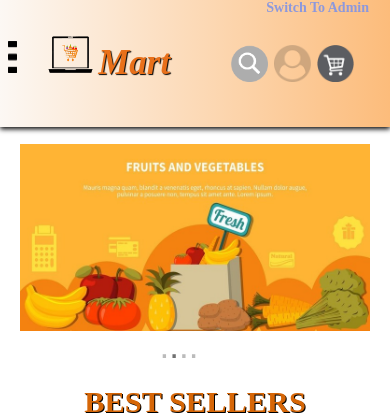
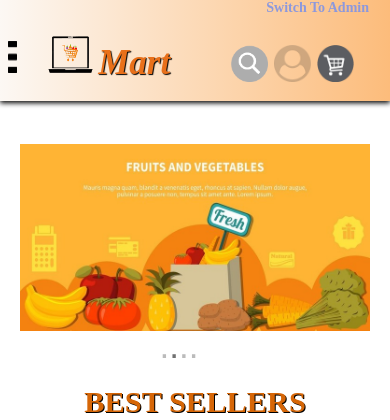
Before and after one commit to Yaminah22/mart.github.io, a PHP site: page / in a window 390 px wide. Shown: the top 420 px of the page. Run offline with PHP 8.4, Linux system fonts and the light colour scheme.

Commit message:
Solved the responsiveness issue on small devices

```diff
--- a/CSS/stylingCustomer_homePage.css
+++ b/CSS/stylingCustomer_homePage.css
@@ -931,7 +931,7 @@ h2 {
 
   #header {
     box-shadow: 0px 2px 5px black;
-    height: 15%;
+
   }
 
   #hiddenMenuButton {
```
